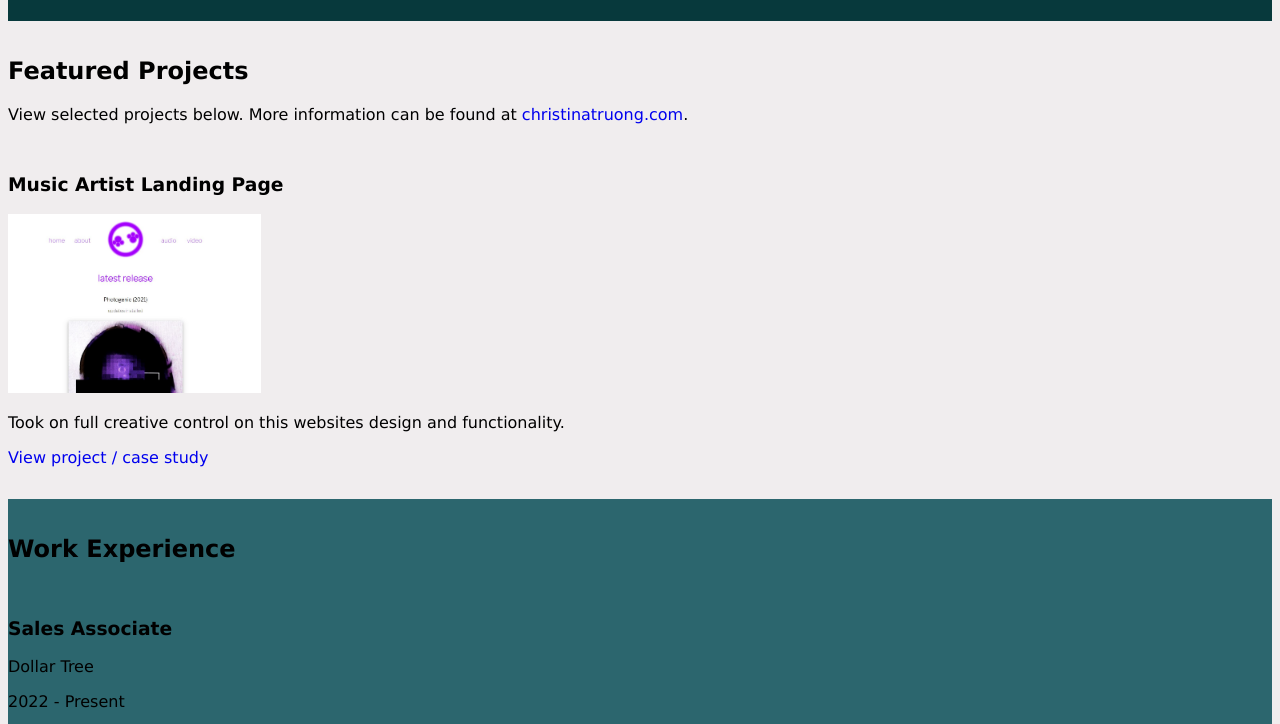
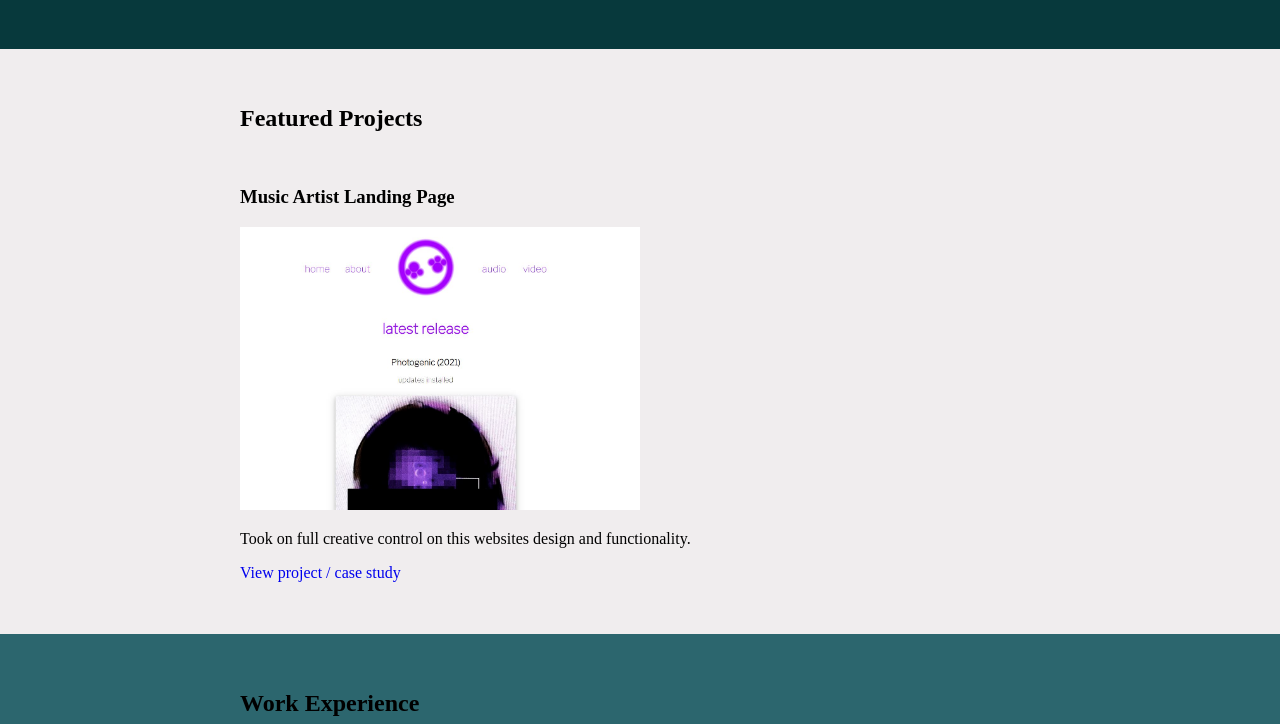
Before and after one commit to daocampoo/lesson02, a plain HTML site: page index.html in a window 1280 px wide. Shown: the part 202-926 px from the top of the page. Drawn offline with Linux system fonts and the light colour scheme.

Commit message:
lesson 3

```diff
--- a/css/styles.css
+++ b/css/styles.css
@@ -7,18 +7,37 @@ Color Palette:
 #90DDF0
 */
 
+/* Global Elements */
+
 * {
     box-sizing: border-box;
-    font-family: Verdana, Geneva, Tahoma, sans-serif;
-}
-
-img {
-    width: 20%;
 }
 
 body {
     background: #F0EDEE;
+    margin: 0;
 }
+
+section {
+    padding-top: 1em;
+    padding-bottom: 1em;
+}
+
+img {
+    width: 50%;
+}
+
+a {
+    text-decoration: none;
+}
+
+.wrapper {
+    width: 800px;
+    margin: 0 auto;
+    padding: 20px 0 ;
+}
+
+/* About/Profile */
 
 header {
     color: #F0EDEE;
@@ -27,22 +46,25 @@ header {
     padding-bottom: 1em;
 }
 
-section {
-    padding-top: 1em;
-    padding-bottom: 1em;
-}
+/* Projects/Portfolio */
 
 .projects{
     background: #F0EDEE;
 }
 
+/* Work Experience */
+
 .work {
     background: #2C666E;
 }
 
+/* Education */
+
 .edu {
     background: #90DDF0;
 }
+
+/* Footer Content */
 
 footer {
     background: #0A090C;
@@ -54,7 +76,3 @@ footer {
 footer ul {
     list-style: none;
 }
-
-a {
-    text-decoration: none;
-}
--- a/index.html
+++ b/index.html
@@ -4,22 +4,27 @@
     <meta charset="UTF-8">
     <meta name="viewport" content="width=device-width, initial-scale=1.0">
     <title>Lesson 02 Page</title>
+    <link rel="preconnect" href="https://fonts.googleapis.com">
+    <link rel="preconnect" href="https://fonts.gstatic.com" crossorigin>
+    <link href="https://fonts.googleapis.com/css2?family=Roboto&display=swap" rel="stylesheet">
     <link rel="stylesheet" href="css/styles.css">
   </head>
   <body>
     <main>
       <!-- ***********************  ABOUT / PROFILE  *********************** -->
       <header>
+        <div class="wrapper">
           <h1>Daniel Ocampo</h1>
           <h2>Web Developer</h2>
 
           <p>Lorem ipsum dolor sit amet, consectetur adipiscing elit. Praesent bibendum, diam ut gravida efficitur, risus neque scelerisque erat, ut rhoncus erat odio ac justo. Nunc scelerisque vestibulum augue, sit amet hendrerit ante.</p>
+        </div>
       </header>
 
       <!-- ********************  PROJECTS / PORTFOLIO  ********************* -->
       <section class="projects">
+        <div class="wrapper">
           <h2>Featured Projects</h2>
-        <p>View selected projects below. More information can be found at <a href="http://christinatruong.com">christinatruong.com</a>.</p>
 
           <!-- Copy the whole <section> block to add more projects. -->
           <section>
@@ -29,10 +34,12 @@
             <a href="https://danielsgone.com" target="_blank">View project / case study</a>
           </section>
           <!-- End of Project block. -->
+        </div>
       </section>
 
       <!-- ***********************  WORK EXPERIENCE  *********************** -->
       <section class="work">
+        <div class="wrapper">
           <h2>Work Experience</h2>
 
           <!-- Copy this whole <section> block to add more jobs. -->
@@ -56,10 +63,12 @@
             <p>2019 - 2020</p>
             <p>Lorem ipsum dolor sit amet, consectetur adipiscing elit. Quae duo sunt, unum facit. Quid dubitas igitur mutare principia naturae? In schola desinis. Frater et T.</p>
           </section>
+        </div>
       </section>
 
       <!-- ******************  EDUCATION & CERTIFICATIONS ****************** -->
       <section class="edu">
+        <div class="wrapper">
           <h2>Education</h2>
 
           <!-- Copy this whole <section> block to add more schools. -->
@@ -69,10 +78,12 @@
             <p>Lorem ipsum dolor sit amet, consectetur adipiscing elit. Quae duo sunt, unum facit. Quid dubitas igitur mutare principia naturae? In schola desinis. Frater et T.</p>
           </section>
           <!-- End of School block. -->
+        </div>
       </section>
 
       <!-- *****************  CONTACT INFO / SOCIAL MEDIA  ***************** -->
       <footer>
+        <div class="wrapper">
           <h2>Let's Keep in Touch!</h2>
 
           <!-- Social media and contact links. Add or remove any networks. -->
@@ -83,6 +94,7 @@
             <li><a href="#" target="_blank">LinkedIn</a></li>
             <li><a href="#" target="_blank">Facebook</a></li>
           </ul>
+        </div>
       </footer>
     </main>
   </body>
```
Lines whose indentation alone changed are shown as unchanged.
